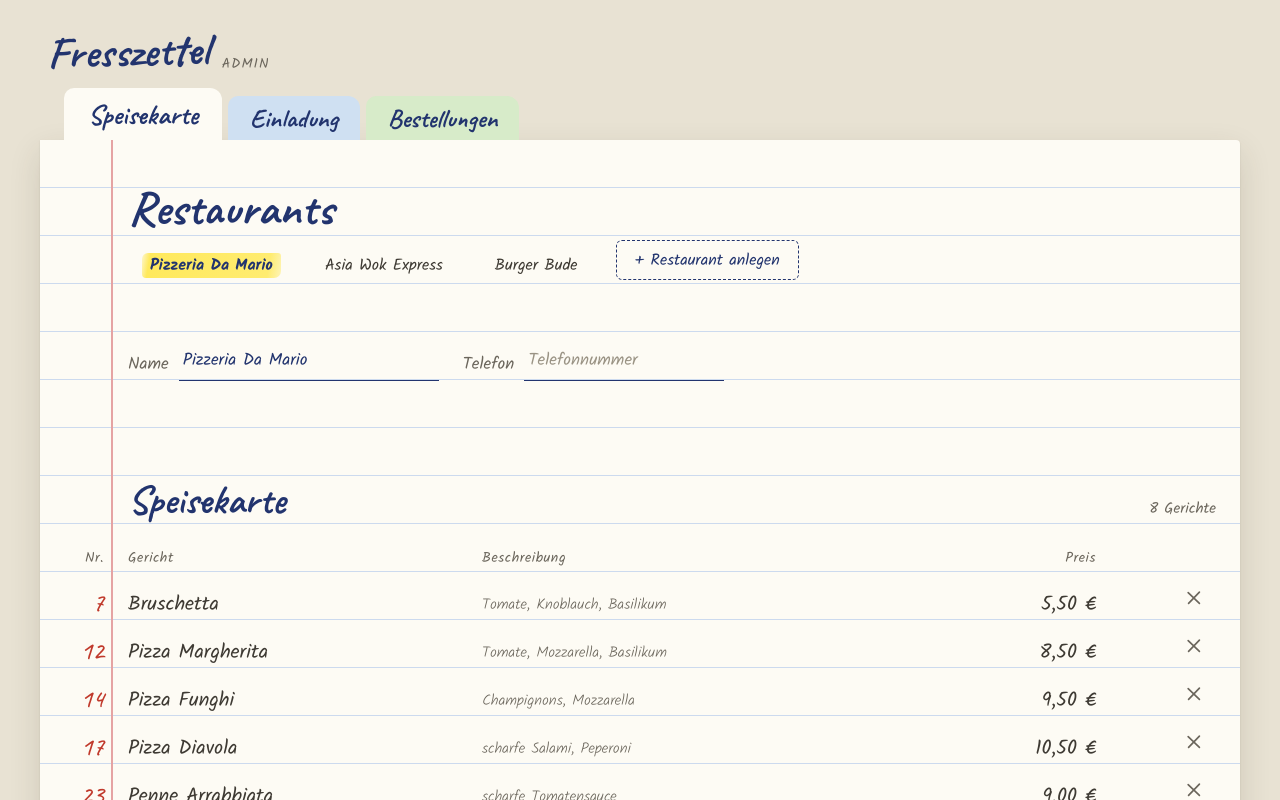
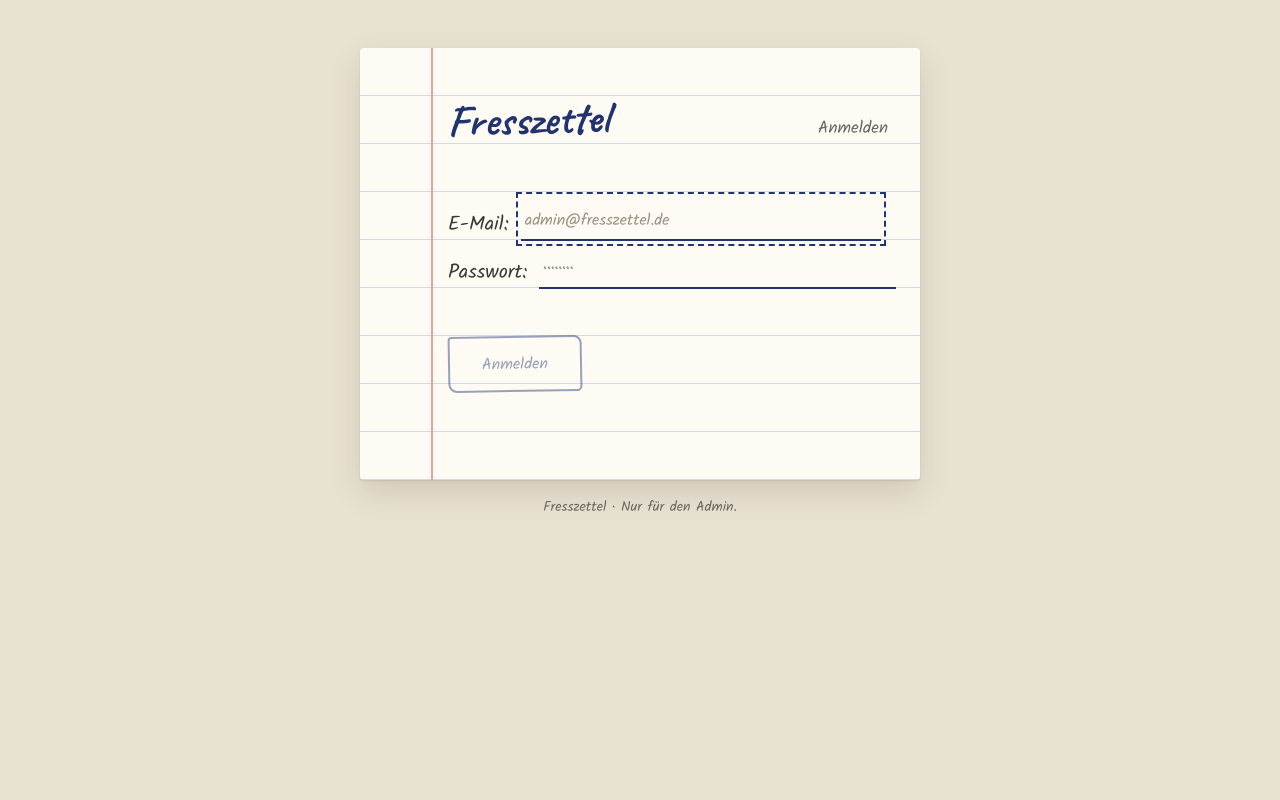
Before and after one commit to svenTheTerrible/fresszettel, a React (Vite) app in the folder frontend/: page /login in a window 1280 px wide. Before the commit this address led to /admin/speisekarte. Shown: the top 800 px of the page. Built offline with nearby package versions, Linux system fonts and the light colour scheme.

Commit message:
Add login page

```diff
--- a/frontend/src/demo/App.tsx
+++ b/frontend/src/demo/App.tsx
@@ -1,10 +1,13 @@
 import { BrowserRouter } from 'react-router';
 import { Demo } from './Demo';
+import { AuthProvider } from './AuthProvider';
 
 export function App() {
   return (
     <BrowserRouter>
-      <Demo />
+      <AuthProvider>
+        <Demo />
+      </AuthProvider>
     </BrowserRouter>
   );
 }
--- /dev/null
+++ b/frontend/src/demo/AuthProvider.tsx
@@ -0,0 +1,22 @@
+import { useCallback, useMemo, useState, type ReactNode } from 'react';
+import { clearToken, getStoredToken, login as loginRequest, storeToken } from '../lib/auth';
+import { AuthContext, type AuthContextValue } from './auth-context';
+
+/** Wraps the app and owns the login state. Restores a session from localStorage. */
+export function AuthProvider({ children }: { children: ReactNode }) {
+  const [token, setToken] = useState<string | null>(() => getStoredToken());
+
+  const login = useCallback(async (email: string, password: string) => {
+    const t = await loginRequest(email, password);
+    storeToken(t);
+    setToken(t);
+  }, []);
+
+  const logout = useCallback(() => {
+    clearToken();
+    setToken(null);
+  }, []);
+
+  const value = useMemo<AuthContextValue>(() => ({ token, login, logout }), [token, login, logout]);
+  return <AuthContext.Provider value={value}>{children}</AuthContext.Provider>;
+}
--- a/frontend/src/demo/Demo.tsx
+++ b/frontend/src/demo/Demo.tsx
@@ -4,15 +4,18 @@ import type { Invitation, Order, Restaurant } from '../types';
 import { mockInvitations, mockOrders, mockRestaurants } from './mockData';
 import { AdminPage } from './AdminPage';
 import { OrderSheetPage } from './OrderSheetPage';
+import { LoginPage } from './LoginPage';
+import { RequireAuth } from './RequireAuth';
 
 const uid = () => Math.random().toString(36).slice(2, 8);
 
 /**
  * Demo wiring with in-memory state, routed with react-router:
+ *   /login                -> sign in (required for the admin area)
  *   /z/<token>            -> order sheet (invitation link)
- *   /admin/speisekarte    -> menu editor
- *   /admin/einladung      -> invitation links
- *   /admin/bestellungen   -> orders overview
+ *   /admin/speisekarte    -> menu editor   (login required)
+ *   /admin/einladung      -> invitation links (login required)
+ *   /admin/bestellungen   -> orders overview (login required)
  * Replace the state updates below with calls to your backend.
  */
 export function Demo() {
@@ -36,9 +39,11 @@ export function Demo() {
           />
         }
       />
+      <Route path="/login" element={<LoginPage />} />
       <Route
         path="/admin/:tab"
         element={
+          <RequireAuth>
             <AdminPage
               restaurants={restaurants}
               invitations={invitations}
@@ -67,9 +72,10 @@ export function Demo() {
               }}
               onTogglePaid={(orderId, paid) => setOrders((os) => os.map((o) => (o.id === orderId ? { ...o, paid } : o)))}
             />
+          </RequireAuth>
         }
       />
-      <Route path="*" element={<Navigate to="/admin/speisekarte" replace />} />
+      <Route path="*" element={<Navigate to="/login" replace />} />
     </Routes>
   );
 }
--- /dev/null
+++ b/frontend/src/demo/LoginPage.tsx
@@ -0,0 +1,98 @@
+import { useState, type FormEvent } from 'react';
+import { Navigate, useLocation } from 'react-router';
+import { useAuth } from './auth-context';
+
+/** Sign-in screen. The admin area is only reachable once this succeeds. */
+export function LoginPage() {
+  const { token, login } = useAuth();
+  const location = useLocation();
+  const [email, setEmail] = useState('');
+  const [password, setPassword] = useState('');
+  const [busy, setBusy] = useState(false);
+  const [error, setError] = useState<string | null>(null);
+
+  // If RequireAuth bounced us here, send the user back to the tab they wanted.
+  const from = (location.state as { from?: string } | null)?.from;
+  const target = from ?? '/admin/speisekarte';
+
+  // Already signed in? Straight to the admin area.
+  if (token) {
+    return <Navigate to={target} replace />;
+  }
+
+  const handleSubmit = async (event: FormEvent) => {
+    event.preventDefault();
+    if (busy || !email.trim() || !password) return;
+    setBusy(true);
+    setError(null);
+    try {
+      await login(email, password);
+      // On success the token is set and the guard above bounces us to the admin area.
+    } catch (err) {
+      setError(err instanceof Error && err.message ? err.message : 'Das hat nicht geklappt. Versuch es nochmal.');
+      setBusy(false);
+    }
+  };
+
+  return (
+    <div className="fz-desk">
+      <main className="fz-sheet fz-sheet--order" style={{ maxWidth: 560 }}>
+        <div className="fz-row fz-row--double fz-row--between">
+          <h1 className="fz-logo fz-logo--small">Fresszettel</h1>
+          <span className="fz-small fz-muted fz-nowrap">Anmelden</span>
+        </div>
+
+        <form onSubmit={handleSubmit}>
+          <div className="fz-spacer" />
+
+          <div className="fz-row">
+            <label htmlFor="fz-login-email" className="fz-text fz-nowrap">
+              E-Mail:
+            </label>
+            <input
+              id="fz-login-email"
+              className="fz-input fz-input--hand fz-input--name"
+              type="email"
+              value={email}
+              onChange={(e) => setEmail(e.target.value)}
+              placeholder="admin@fresszettel.de"
+              autoComplete="email"
+              required
+              autoFocus
+            />
+          </div>
+
+          <div className="fz-row">
+            <label htmlFor="fz-login-password" className="fz-text fz-nowrap">
+              Passwort:
+            </label>
+            <input
+              id="fz-login-password"
+              className="fz-input fz-input--hand fz-input--name"
+              type="password"
+              value={password}
+              onChange={(e) => setPassword(e.target.value)}
+              placeholder="••••••••"
+              autoComplete="current-password"
+              required
+            />
+          </div>
+
+          <div className="fz-spacer" />
+
+          <div className="fz-row fz-row--center" style={{ gap: 20, flexWrap: 'wrap' }}>
+            <button type="submit" className="fz-btn fz-btn--stamp" disabled={busy || !email.trim() || !password}>
+              {busy ? 'Wird angemeldet …' : 'Anmelden'}
+            </button>
+            {error && (
+              <span role="alert" className="fz-error" style={{ fontSize: 15, lineHeight: '22px' }}>
+                {error}
+              </span>
+            )}
+          </div>
+        </form>
+      </main>
+      <p className="fz-footer-note">Fresszettel · Nur für den Admin.</p>
+    </div>
+  );
+}
--- /dev/null
+++ b/frontend/src/demo/RequireAuth.tsx
@@ -0,0 +1,14 @@
+import type { ReactNode } from 'react';
+import { Navigate, useLocation } from 'react-router';
+import { useAuth } from './auth-context';
+
+/** Renders the children only when logged in, otherwise redirects to the login page. */
+export function RequireAuth({ children }: { children: ReactNode }) {
+  const { token } = useAuth();
+  const location = useLocation();
+
+  if (!token) {
+    return <Navigate to="/login" replace state={{ from: location.pathname + location.search }} />;
+  }
+  return <>{children}</>;
+}
--- /dev/null
+++ b/frontend/src/demo/auth-context.ts
@@ -0,0 +1,19 @@
+import { createContext, useContext } from 'react';
+
+export interface AuthContextValue {
+  /** The JWT access token, or null when not logged in. */
+  token: string | null;
+  /** Log in; throws (with a user-facing message) on failure. */
+  login: (email: string, password: string) => Promise<void>;
+  /** Clear the session. */
+  logout: () => void;
+}
+
+export const AuthContext = createContext<AuthContextValue | null>(null);
+
+/** Read the current auth state. Must be used within an <AuthProvider>. */
+export function useAuth(): AuthContextValue {
+  const ctx = useContext(AuthContext);
+  if (!ctx) throw new Error('useAuth must be used within an AuthProvider');
+  return ctx;
+}
--- /dev/null
+++ b/frontend/src/lib/auth.ts
@@ -0,0 +1,72 @@
+/**
+ * Thin auth layer for the demo app. Talks to the backend's
+ * `POST /api/authentification/login` endpoint and keeps the JWT access token
+ * in localStorage so the admin pages stay unlocked across a refresh.
+ */
+
+const TOKEN_KEY = 'fresszettel.accessToken';
+
+/** Read the stored access token, or null when not logged in. */
+export function getStoredToken(): string | null {
+  try {
+    return localStorage.getItem(TOKEN_KEY);
+  } catch {
+    return null;
+  }
+}
+
+export function storeToken(token: string): void {
+  try {
+    localStorage.setItem(TOKEN_KEY, token);
+  } catch {
+    // Ignore storage errors (private mode, quota) — the session just won't persist.
+  }
+}
+
+export function clearToken(): void {
+  try {
+    localStorage.removeItem(TOKEN_KEY);
+  } catch {
+    // ignore
+  }
+}
+
+interface AuthResponse {
+  accessToken?: string;
+  refreshToken?: string;
+}
+
+/**
+ * Log in against the backend. Resolves with the access token, or throws an
+ * Error with a user-facing message when the credentials are bad or the
+ * server can't be reached.
+ */
+export async function login(email: string, password: string): Promise<string> {
+  let response: Response;
+  try {
+    response = await fetch('/api/authentification/login', {
+      method: 'POST',
+      headers: { 'Content-Type': 'application/json' },
+      body: JSON.stringify({ email, password }),
+    });
+  } catch {
+    throw new Error('Keine Verbindung zum Server.');
+  }
+
+  if (!response.ok) {
+    throw new Error('Etwas ist schiefgelaufen. Versuch es nochmal.');
+  }
+
+  // The controller returns Optional<AuthResponse>: an empty body means the
+  // email or password was wrong.
+  const text = await response.text();
+  if (!text) {
+    throw new Error('E-Mail oder Passwort stimmt nicht.');
+  }
+
+  const data = (JSON.parse(text) ?? {}) as AuthResponse;
+  if (!data.accessToken) {
+    throw new Error('E-Mail oder Passwort stimmt nicht.');
+  }
+  return data.accessToken;
+}
```
Lines whose indentation alone changed are shown as unchanged.
